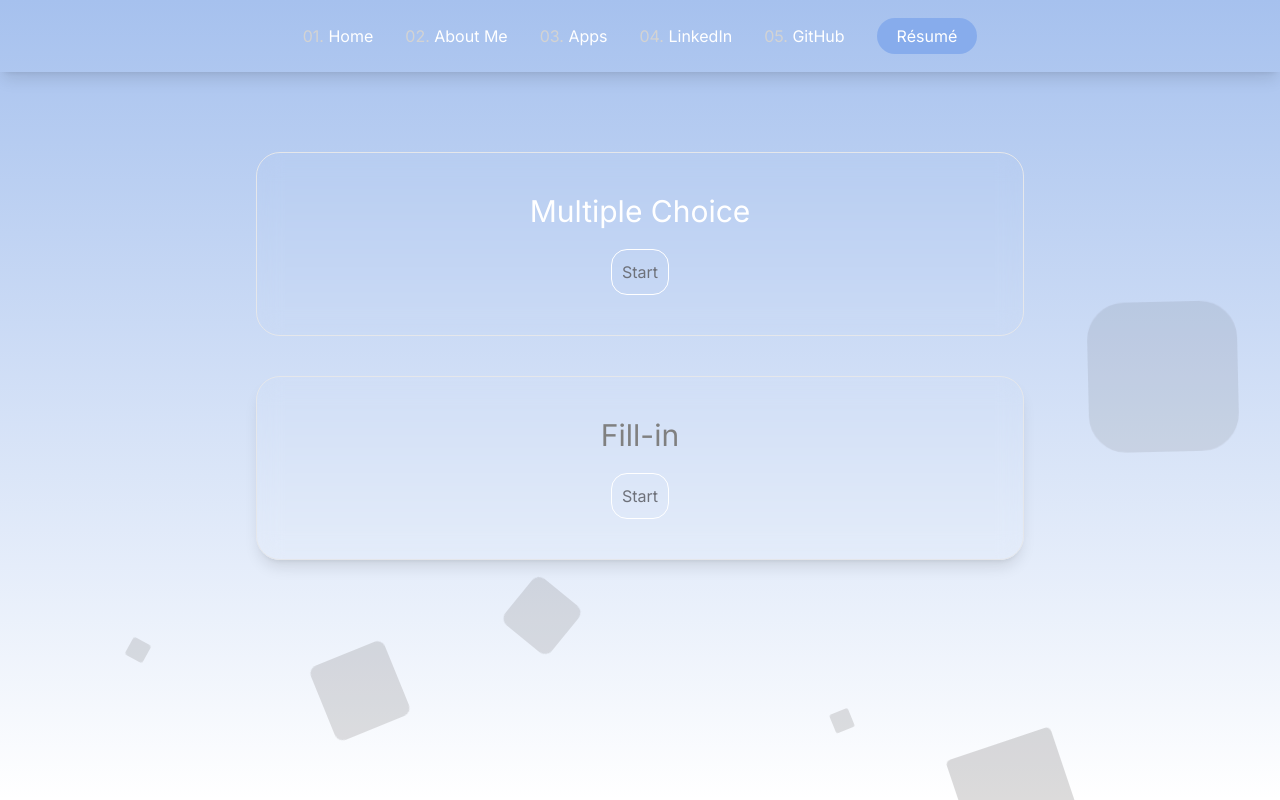
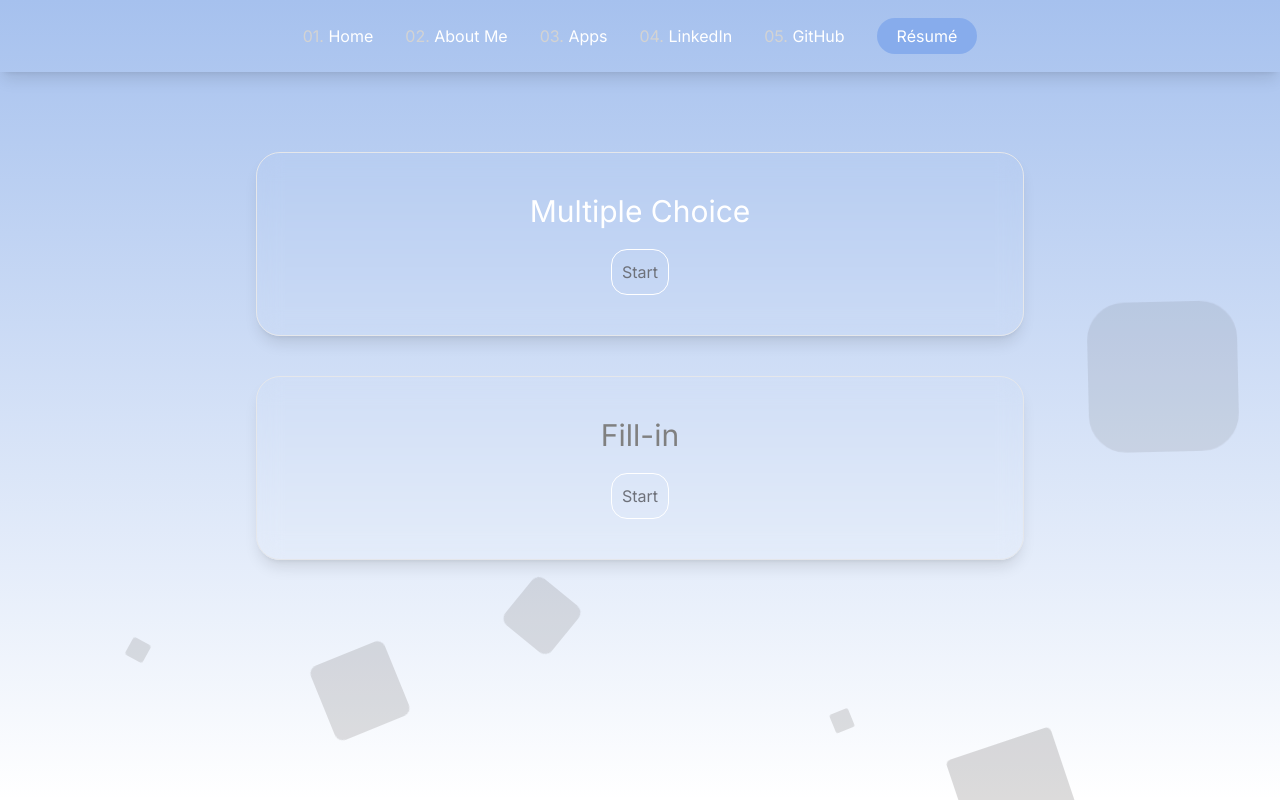
Before and after one commit to jromulo745/nextjs-personal-website, a Next.js app: page /pages/apps/220-1101 in a window 1280 px wide. Built offline with nearby package versions, Linux system fonts and the light colour scheme.

Commit message:
add border shadow to the multiple-choice box

```diff
--- a/src/app/components/multiple-choice.tsx
+++ b/src/app/components/multiple-choice.tsx
@@ -136,7 +136,7 @@ export default function MultipleChoice({file_path}: {file_path: string}) {
 
   return (
     <div className="flex justify-center">
-      <div className="flex flex-col items-center backdrop-blur-md sha1w-lg border rounded-3xl p-10" style={{minWidth: '768px', maxWidth: '768px', marginTop: '80px'}}>
+      <div className="flex flex-col items-center backdrop-blur-md sha1w-lg border shadow-lg rounded-3xl p-10" style={{minWidth: '768px', maxWidth: '768px', marginTop: '80px'}}>
         <h1 className="text-3xl mb-5">Multiple Choice</h1>
         <button id="myButton" className="border rounded-2xl p-2.5" style={{borderColor: 'rgb(255, 255, 255)'}} onClick={startExam} disabled={nextButtonDisabled}>{buttonText}</button>
         {beginTruthy ? (
```
